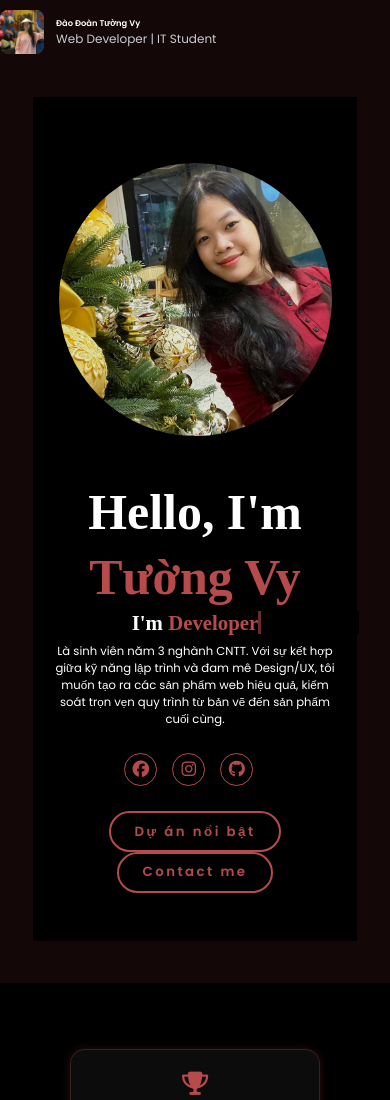
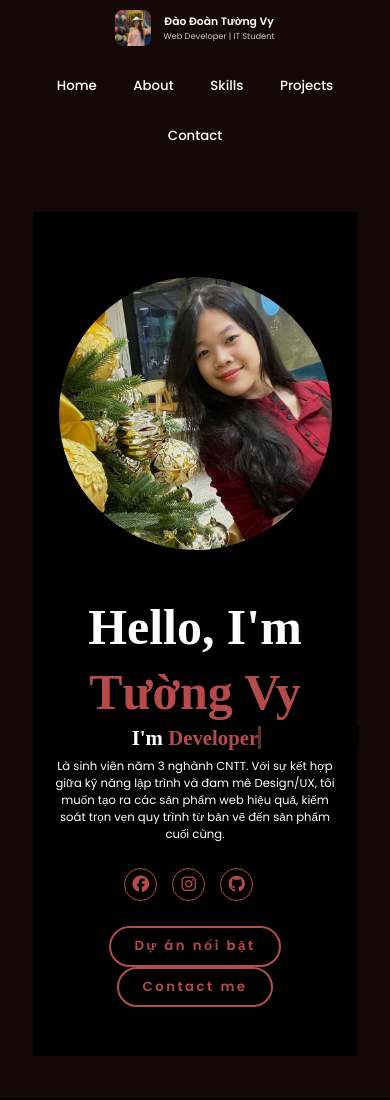
Before and after one commit to ddtuongvy/Portfolio_ddtuongvy, a plain HTML site: page index.html in a window 390 px wide. Shown: the top 1100 px of the page. Drawn offline with Linux system fonts and the light colour scheme.

Commit message:
Add files via upload

```diff
--- a/style.css
+++ b/style.css
@@ -36,7 +36,9 @@ body{
   display: flex;
   align-items: center;
   justify-content: space-between;
-  padding: 14px 0;
+  padding: 14px 5%;
+  padding: 14px 5%;
+  flex-wrap: wrap;
 }
 /* Brand bên trái */
 .brand { display: flex; gap: 12px; align-items: center; }
@@ -53,6 +55,12 @@ body{
 .logo:hover{
     transform: scale(1.1);
 }
+nav {
+  display: flex;
+  flex-wrap: wrap;
+  justify-content: flex-end;
+  gap: 2rem;
+}
 nav a{
     font-size: 1.8rem;
     color: white;
@@ -66,6 +74,75 @@ nav a.active{
     color: #b74b4b;
     border-bottom: 3px solid #b74b4b;
 }
+
+.site-nav {
+  display: flex;
+  flex-wrap: wrap;
+  justify-content: flex-end;
+  gap: 2rem;
+}
+
+.site-nav a {
+  font-size: 1.8rem;
+  color: white;
+  font-weight: 500;
+  transition: 0.3s ease;
+  border-bottom: 3px solid transparent;
+  text-decoration: none;
+}
+
+.site-nav a:hover,
+.site-nav a.active {
+  color: #b74b4b;
+  border-bottom: 3px solid #b74b4b;
+}
+
+/* --- Responsive --- */
+@media (max-width: 992px) {
+  .header-inner {
+    flex-direction: column;
+    align-items: center;
+    text-align: center;
+    gap: 10px;
+  }
+
+  .brand {
+    justify-content: center;
+  }
+
+  .site-nav {
+    justify-content: center;
+    gap: 1.2rem;
+  }
+
+  .site-nav a {
+    font-size: 1.5rem;
+  }
+}
+
+@media (max-width: 600px) {
+  .brand-logo {
+    width: 36px;
+    height: 36px;
+  }
+
+  .brand-text .brand-name {
+    font-size: 1.3rem;
+  }
+
+  .brand-text .brand-role {
+    font-size: 1rem;
+  }
+
+  .site-nav {
+    gap: 0.8rem;
+  }
+
+  .site-nav a {
+    font-size: 1.3rem;
+  }
+}
+
 /*--------------FOOTER-------------*/
 .site-footer.new-layout {
     background-color: #120A0A;
@@ -206,27 +283,23 @@ nav a.active{
 }
 @media(max-width:995px){
     nav{
-        position: absolute;
-        display: none;
-        top: 0;
-        right: 0;
-        width: 40%;
-        border-left: 3px solid #b74b4b;
-        border-bottom: 3px solid #b74b4b;
-        border-bottom-left-radius: 2rem;
-        padding: 1rem solid;
-        background-color: #161616;
-        border-top: 0.1rem solid rgba(0,0,0,0.1);
+    position: static !important;
+    display: flex !important;
+    justify-content: center;
+    align-items: center;
+    background: transparent !important;
+    border: none !important;
+    width: 100% !important;
+    padding: 10px 0 !important;
     }
-
     nav.active{
         display: block;
     }
 
     nav a{
-        display: block;
-        font-size: 2rem;
-        margin: 3rem 0;
+        display: inline-block !important;
+    margin: 10px 15px !important;
+    font-size: 1.6rem !important;
     }
 
     nav a:hover,
```
Also changed, not shown: index.html (+1 -1 lines).
